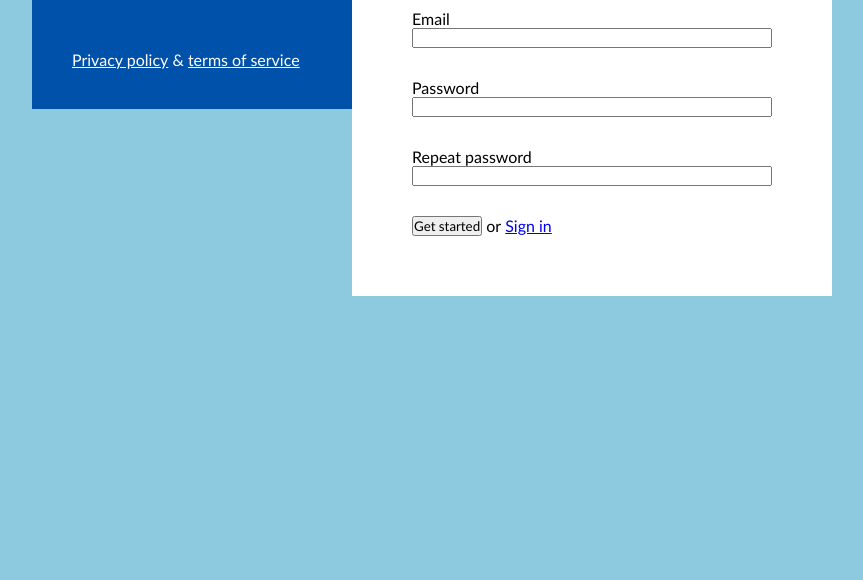
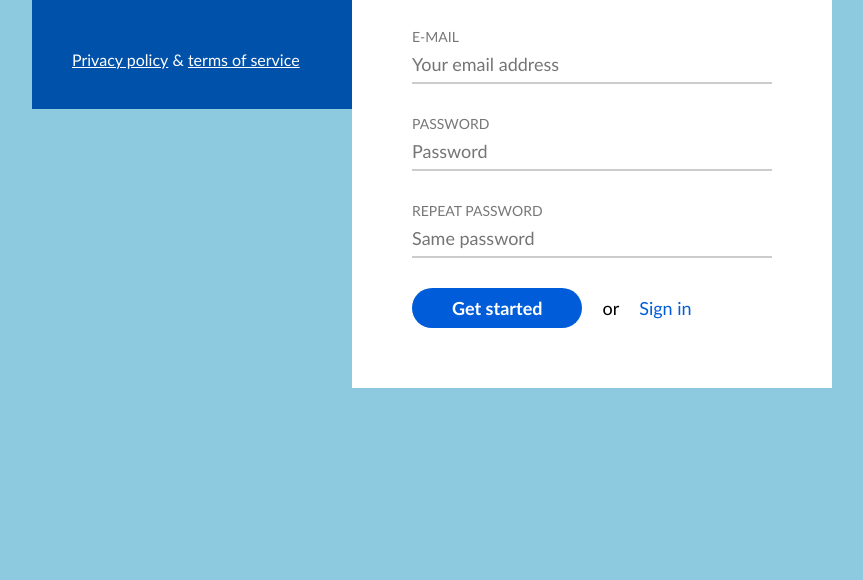
Before and after one commit to baekarolina/3-auth, a plain HTML site: page index.html in a window 1280 px wide. Shown: the part 220-800 px from the top of the page, without its empty margins (208-1071 px from the left). Drawn offline with Linux system fonts and the light colour scheme.

Commit message:
Form style #4

```diff
--- a/css/main.css
+++ b/css/main.css
@@ -17,7 +17,6 @@ body {
   margin-right: calc((100% - 800px) / 2);
 }
 .left-column {
-  display: inline-block;
   width: 40%;
   float: left;
   padding: 40px;
@@ -49,7 +48,6 @@ body {
 }
 
 .right-column {
-  display: inline-block;
   width: 60%;
   padding: 60px;
   float: left;
@@ -66,6 +64,7 @@ body {
   width: 100%;
   margin-bottom: 30px;
 }
+
 .form > .form-row:last-of-type {
   margin-bottom: 0;
 }
@@ -73,8 +72,57 @@ body {
 .form > .form-row > label {
   display: inline-block;
   width: 100%;
+  font-size: 14px;
+  line-height: 20px;
+  color: #777;
+  text-transform: uppercase;
 }
+
 .form > .form-row > input {
   display: inline-block;
   width: 100%;
+  line-height: 35px;
+  font-size: 18px;
+  border: none;
+  border-bottom: 2px solid #ccc;
 }
+
+.form > .form-row > input:focus {
+    outline: none;
+}
+
+.form > .form-row > button {
+    float: left;
+    padding: 10px;
+    padding-left: 40px;
+    padding-right: 40px;
+    font-size: 18px;
+    line-height: 20px;
+    font-weight: bold;
+    background-color: #015cda;
+    color: #fff;
+    border: none;
+    border-radius: 20px;
+    cursor: pointer;
+}
+
+.form > .form-row > span {
+    float: left;
+    padding: 10px;
+    margin-left: 10px;
+    font-size: 18px;
+    line-height: 20px;
+}
+
+.form > .form-row > a {
+    float: left;
+    padding: 10px;
+    font-size: 18px;
+    line-height: 20px;
+    color: #015cda;
+    text-decoration: none;
+}
+
+.form > .form-row > a:hover {
+    text-decoration: underline;
+}
--- a/index.html
+++ b/index.html
@@ -20,20 +20,20 @@
         <div class="right-column">
             <form class="form">
                 <div class="form-row">
-                    <label for="">Username</label>
-                    <input type="text">
+                    <label for="username">Username</label>
+                    <input id="username" type="text" placeholder="Your username" required>
                 </div>
                 <div class="form-row">
-                    <label for="">Email</label>
-                    <input type="text">
+                    <label for="email">E-mail</label>
+                    <input id="email" type="email" placeholder="Your email address" required>
                 </div>
                 <div class="form-row">
-                    <label for="">Password</label>
-                    <input type="text">
+                    <label for="pass">Password</label>
+                    <input id="pass" type="password" placeholder="Password" required>
                 </div>
                 <div class="form-row">
-                    <label for="">Repeat password</label>
-                    <input type="text">
+                    <label for="re-pass">Repeat password</label>
+                    <input id="re-pass" type="password" placeholder="Same password" required>
                 </div>
                 <div class="form-row">
                     <button type="submit">Get started</button>
```
Also changed, not shown: 1 other file.
